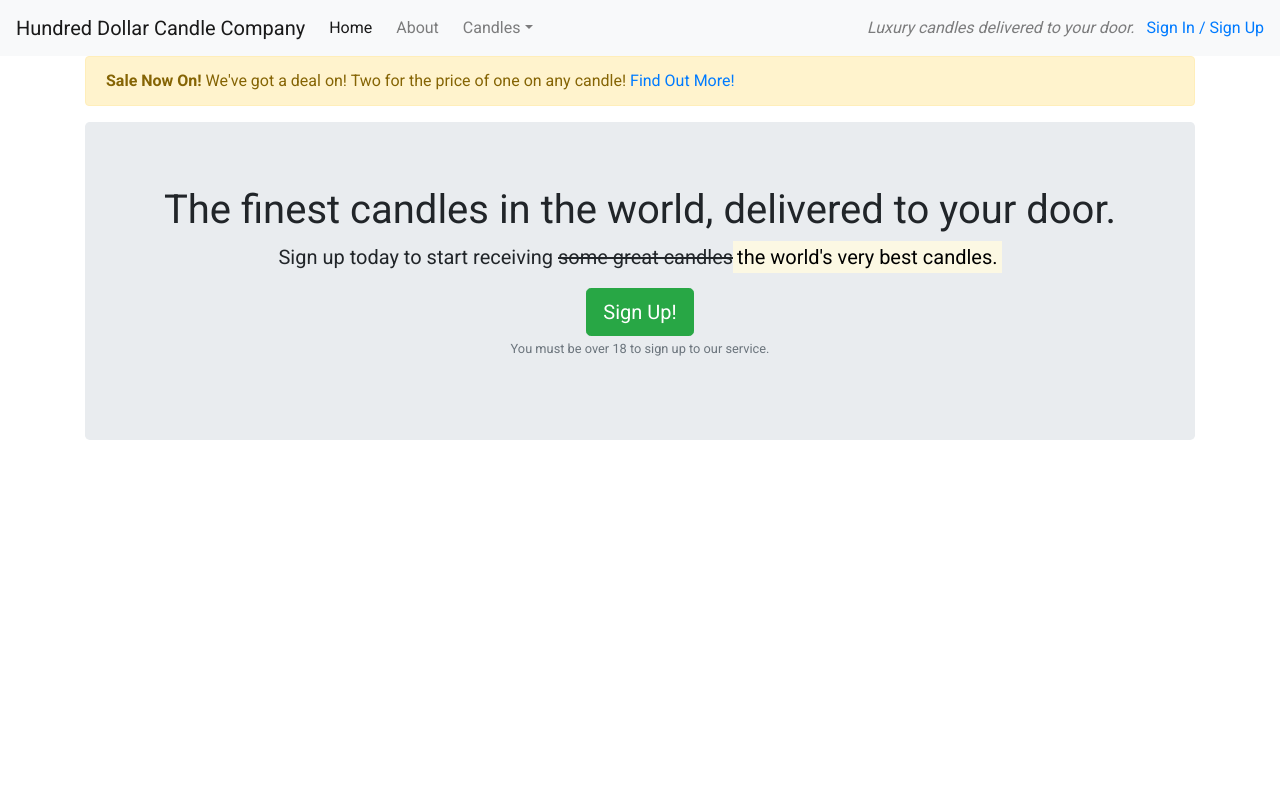
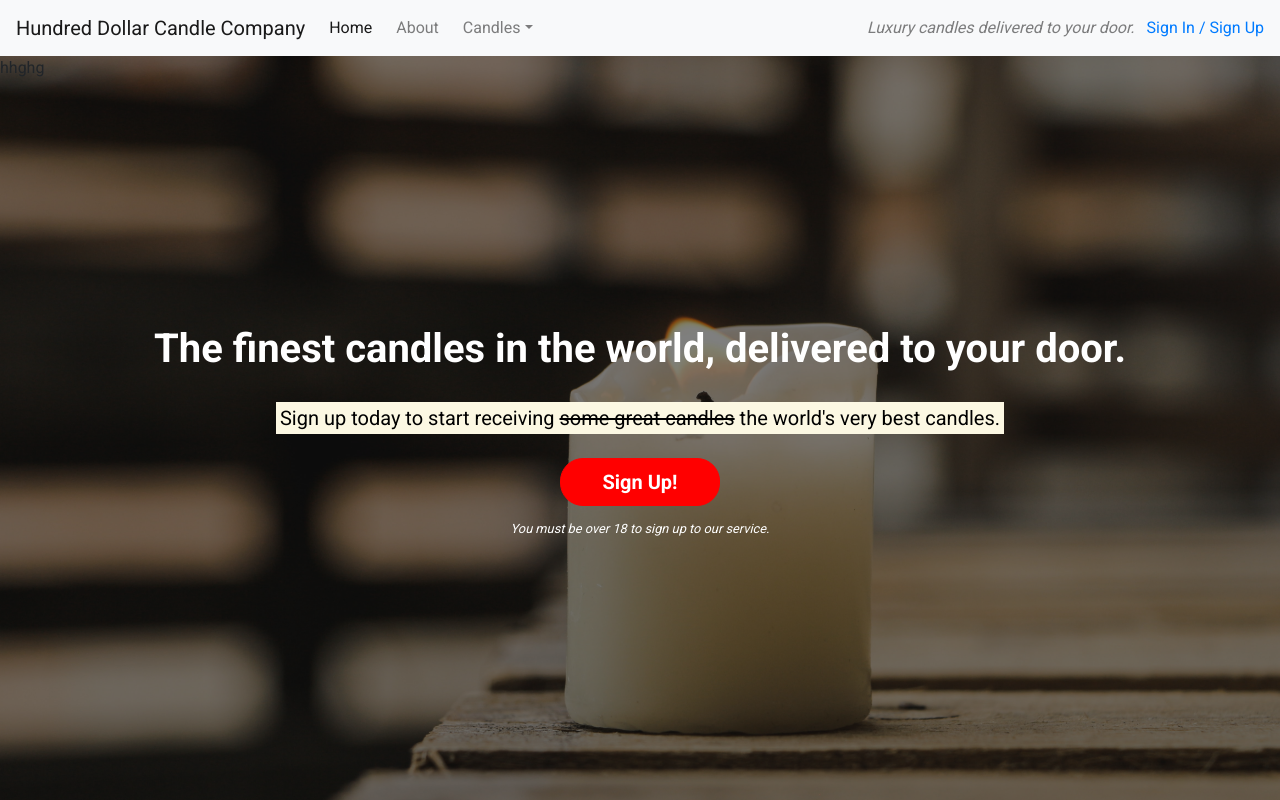
Before and after one commit to willslater99/Bootstrap-Code-Institute-Template, a plain HTML site: page index.html in a window 1280 px wide. Shown: the top 800 px of the page. Drawn offline with nearby package versions, Linux system fonts and the light colour scheme.

Commit message:
stylised main callout and added background image

```diff
--- a/css/style.css
+++ b/css/style.css
@@ -6,24 +6,80 @@ html,body{
 margin:0;
 }
 
-html {
-  background: url("../images/bg.jpg") no-repeat bottom right fixed;
+.alert-container {}
+
+.callout-container {
+    height: 100vh;
+
+    background: url("../images/bg.jpg") no-repeat bottom right fixed;
   -webkit-background-size: cover;
   -moz-background-size: cover;
   -o-background-size: cover;
   background-size: cover;
+
+  display: flex;
+  align-items: center;
+  justify-content: center;
+
+  position: relative;
 }
 
-.alert-container {}
-
-.callout-container {
-    height: 100vh;
+.opaque-overlay {
+    position: absolute;
+    top: 0;
+    left: 0;
+    height: 100%;
+    width: 100%;
+    background-color: rgba(0,0,0,.5);
 }
 
 .quotes-container {}
 
 .features-container {}
 
-.monthly-favourites-container {
+.monthly-favourites-container {}
 
+/*jumbotron*/
+
+.jumbotron {
+    background-color: transparent;
 }
+
+.jumbotron-header {
+    color: white;
+    font-weight: bold;
+    margin-bottom: 30px;
+}
+
+.jumbotron .lead {
+    margin: 25px 0;
+}
+
+.jumbotron small {
+    font-size: 80%;
+    font-style: italic;
+    color: white;
+}
+
+/*buttons*/
+
+.btn-cta {
+    font-weight: bold;
+    border-radius: 23px;
+    width: 160px;
+    margin-bottom: 10px;
+}
+
+.btn-red {
+    color: white;
+    background-color: red;
+    border-color: red;
+}
+
+.btn-red:hover,
+.btn-red:active,
+.btn-red:focus,
+.btn-red:active:focus {
+    background-color: rgb(172, 9, 9);
+    border-color: rgb(172, 9, 9);
+}
--- a/index.html
+++ b/index.html
@@ -40,7 +40,7 @@
     </nav>
 
     <!--alert-->
-    <div class="container alert.container">
+    <!-- <div class="container alert.container">
         <div class="row d-none d-sm-block">
             <div class="col-12">
                 <div class="alert alert-warning">
@@ -49,17 +49,18 @@
                 </div>
             </div>
         </div>
-    </div>
+    </div> -->
     <!--/alert-->
 
     <!--Callout-->
-    <div class="container callout-container">
+    <div class="container-fluid callout-container">
+        <div class="opaque-overlay">hhghg</div>
         <div class="row">
             <div class="col-12">
                 <section class="callout jumbotron text-center">
-                    <h1>The finest candles in the world, delivered to your door.</h1>
-                    <p class="lead col-12">Sign up today to start receiving <s class="d-none d-sm-inline">some great candles</s><strong><mark>the world's very best candles.</mark></strong></p>
-                    <button class="btn btn-success btn-lg" data-toggle="modal" data-target="#signUpModal">Sign Up!</button>
+                    <h1 class="jumbotron-header">The finest candles in the world, delivered to your door.</h1>
+                    <p class="lead col-12"><mark>Sign up today to start receiving <s class="d-none d-sm-inline">some great candles</s><strong> the world's very best candles.</mark></strong></p>
+                    <button class="btn btn-lg btn-cta btn-red" data-toggle="modal" data-target="#signUpModal">Sign Up!</button>
                     <p class="text-muted"><small>You must be over 18 to sign up to our service.</small></p>
                 </section>
             </div>
```
